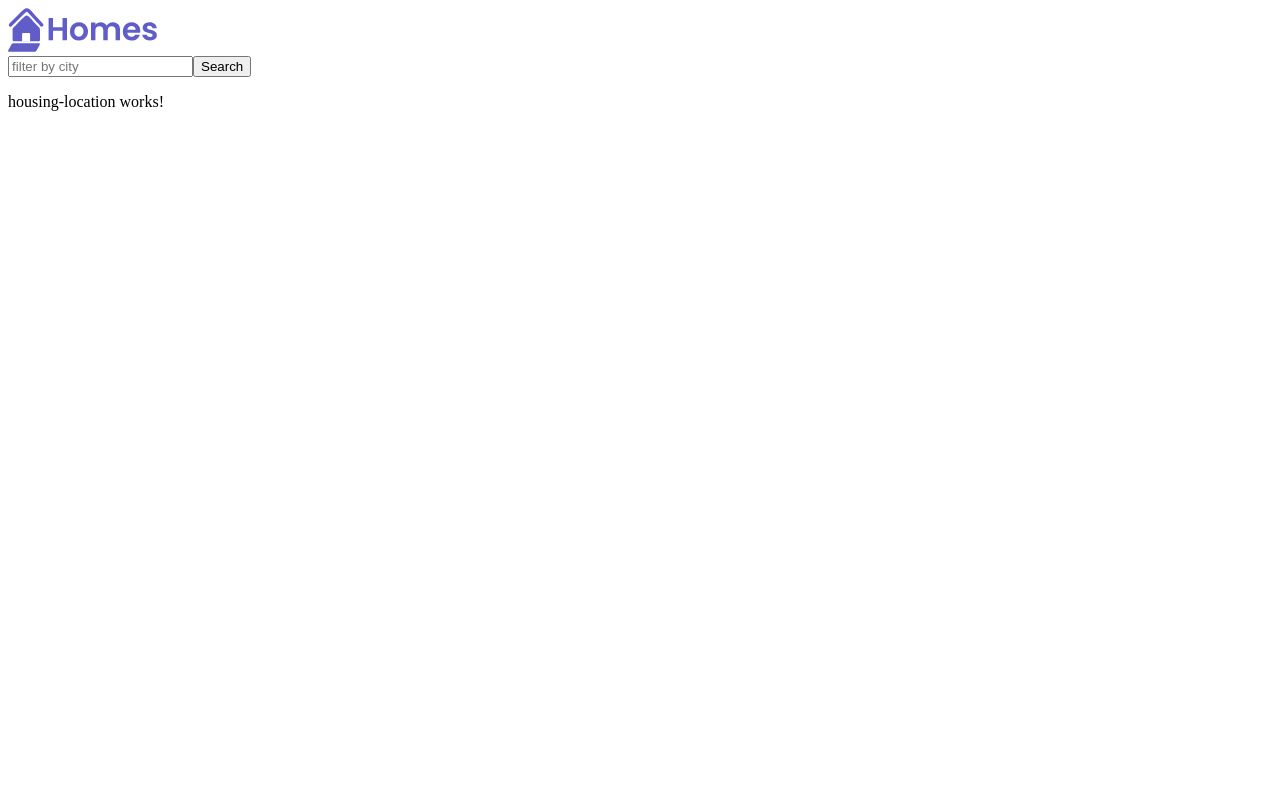
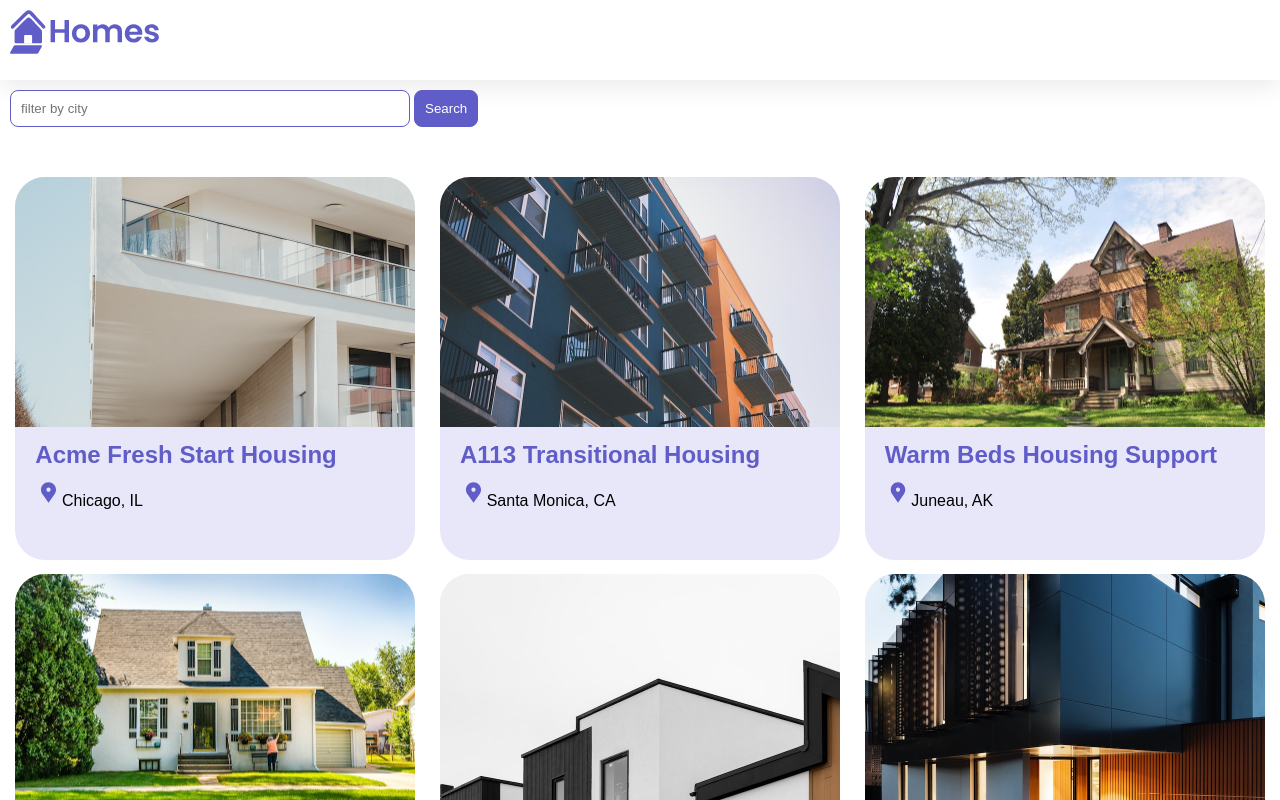
Before and after one commit to justindstein/angular-homes-app, an Angular app: page / in a window 1280 px wide. Shown: the top 800 px of the page. Built offline with nearby package versions, Linux system fonts and the light colour scheme.

Commit message:
Added HousingLocations component and various stylings.

```diff
--- a/src/app/app.component.css
+++ b/src/app/app.component.css
@@ -0,0 +1,13 @@
+/* Put these src/app/app.component.css */
+:host {
+  --content-padding: 10px;
+}
+header {
+  display: block;
+  height: 60px;
+  padding: var(--content-padding);
+  box-shadow: 0px 5px 25px var(--shadow-color);
+}
+.content {
+  padding: var(--content-padding);
+}
--- a/src/app/app.component.ts
+++ b/src/app/app.component.ts
@@ -1,10 +1,11 @@
 import { Component } from '@angular/core';
 import { HomeComponent } from './home/home.component';
-import { HousingLocationComponent } from './housing-location/housing-location.component';
+
 
 @Component({
   standalone: true,
   selector: 'app-root',
+  imports: [HomeComponent],
   template: `
   <main>
     <header class="brand-name">
@@ -13,13 +14,10 @@
     <section class="content">
       <app-home></app-home>
     </section>
-    <section class="results">
-      <app-housing-location></app-housing-location>
-    </section>
   </main>
   `,
   styleUrls: ['./app.component.css'],
-  imports: [HomeComponent, HousingLocationComponent],
+
 })
 export class AppComponent {
   title = 'homes';
--- a/src/app/home/home.component.css
+++ b/src/app/home/home.component.css
@@ -0,0 +1,42 @@
+/* Put these styles in: src/home/home.component.css */
+
+.results {
+  display: grid;
+  column-gap: 14px;
+  row-gap: 14px;
+  grid-template-columns: repeat(auto-fill, minmax(400px, 400px));
+  margin-top: 50px;
+  justify-content: space-around;
+}
+
+input[type="text"] {
+  border: solid 1px var(--primary-color);
+  padding: 10px;
+  border-radius: 8px;
+  margin-right: 4px;
+  display: inline-block;
+  width: 30%;
+}
+
+button {
+  padding: 10px;
+  border: solid 1px var(--primary-color);
+  background: var(--primary-color);
+  color: white;
+  border-radius: 8px;
+}
+
+@media (min-width: 500px) and (max-width: 768px) {
+  .results {
+      grid-template-columns: repeat(2, 1fr);
+  }
+  input[type="text"] {
+      width: 70%;
+  }
+}
+
+@media (max-width: 499px) {
+  .results {
+      grid-template-columns: 1fr;
+  }
+}
--- a/src/app/home/home.component.ts
+++ b/src/app/home/home.component.ts
@@ -1,10 +1,12 @@
 import { Component } from '@angular/core';
 import { CommonModule } from '@angular/common';
+import { HousingLocationComponent } from '../housing-location/housing-location.component';
+import { HousingLocation } from '../housing-location';
 
 @Component({
   selector: 'app-home',
   standalone: true,
-  imports: [CommonModule],
+  imports: [CommonModule, HousingLocationComponent],
   template: `
   <section>
     <form>
@@ -13,11 +15,112 @@
     </form>
   </section>
   <section class="results">
-
+    <app-housing-location *ngFor="let housingLocation of housingLocationList" [housingLocation]="housingLocation"></app-housing-location>
   </section>
   `,
-  styleUrls: ['./home.component.css']
+  styleUrls: ['./home.component.css'],
 })
 export class HomeComponent {
-
+  housingLocationList: HousingLocation[] = [
+    {
+      id: 0,
+      name: 'Acme Fresh Start Housing',
+      city: 'Chicago',
+      state: 'IL',
+      photo: '/assets/bernard-hermant-CLKGGwIBTaY-unsplash.jpg',
+      availableUnits: 4,
+      wifi: true,
+      laundry: true
+    },
+    {
+      id: 1,
+      name: 'A113 Transitional Housing',
+      city: 'Santa Monica',
+      state: 'CA',
+      photo: '/assets/brandon-griggs-wR11KBaB86U-unsplash.jpg',
+      availableUnits: 0,
+      wifi: false,
+      laundry: true
+    },
+    {
+      id: 2,
+      name: 'Warm Beds Housing Support',
+      city: 'Juneau',
+      state: 'AK',
+      photo: '/assets/i-do-nothing-but-love-lAyXdl1-Wmc-unsplash.jpg',
+      availableUnits: 1,
+      wifi: false,
+      laundry: false
+    },
+    {
+      id: 3,
+      name: 'Homesteady Housing',
+      city: 'Chicago',
+      state: 'IL',
+      photo: '/assets/ian-macdonald-W8z6aiwfi1E-unsplash.jpg',
+      availableUnits: 1,
+      wifi: true,
+      laundry: false
+    },
+    {
+      id: 4,
+      name: 'Happy Homes Group',
+      city: 'Gary',
+      state: 'IN',
+      photo: '/assets/krzysztof-hepner-978RAXoXnH4-unsplash.jpg',
+      availableUnits: 1,
+      wifi: true,
+      laundry: false
+    },
+    {
+      id: 5,
+      name: 'Hopeful Apartment Group',
+      city: 'Oakland',
+      state: 'CA',
+      photo: '/assets/r-architecture-JvQ0Q5IkeMM-unsplash.jpg',
+      availableUnits: 2,
+      wifi: true,
+      laundry: true
+    },
+    {
+      id: 6,
+      name: 'Seriously Safe Towns',
+      city: 'Oakland',
+      state: 'CA',
+      photo: '/assets/phil-hearing-IYfp2Ixe9nM-unsplash.jpg',
+      availableUnits: 5,
+      wifi: true,
+      laundry: true
+    },
+    {
+      id: 7,
+      name: 'Hopeful Housing Solutions',
+      city: 'Oakland',
+      state: 'CA',
+      photo: '/assets/r-architecture-GGupkreKwxA-unsplash.jpg',
+      availableUnits: 2,
+      wifi: true,
+      laundry: true
+    },
+    {
+      id: 8,
+      name: 'Seriously Safe Towns',
+      city: 'Oakland',
+      state: 'CA',
+      photo: '/assets/saru-robert-9rP3mxf8qWI-unsplash.jpg',
+      availableUnits: 10,
+      wifi: false,
+      laundry: false
+    },
+    {
+      id: 9,
+      name: 'Capital Safe Towns',
+      city: 'Portland',
+      state: 'OR',
+      photo: '/assets/webaliser-_TPTXZd9mOo-unsplash.jpg',
+      availableUnits: 6,
+      wifi: true,
+      laundry: true
     }
+  ];
+}
--- /dev/null
+++ b/src/app/housing-location.ts
@@ -0,0 +1,10 @@
+export interface HousingLocation {
+  id: number,
+  name: string,
+  city: string,
+  state: string,
+  photo: string,
+  availableUnits: number,
+  wifi: boolean,
+  laundry: boolean,
+}
--- a/src/app/housing-location/housing-location.component.css
+++ b/src/app/housing-location/housing-location.component.css
@@ -0,0 +1,33 @@
+/* Put these styles in: src/app/housing-location/housing-location.component.css */
+
+.listing {
+  background: var(--accent-color);
+  border-radius: 30px;
+  padding-bottom: 30px;
+}
+.listing-heading {
+  color: var(--primary-color);
+  padding: 10px 20px 0 20px;
+}
+.listing-photo {
+  height: 250px;
+  width: 100%;
+  object-fit: cover;
+  border-radius: 30px 30px 0 0;
+}
+.listing-location {
+  padding: 10px 20px 20px 20px;
+}
+.listing-location::before {
+  content: url("/assets/location-pin.svg") / "";
+}
+
+section.listing a {
+  padding-left: 20px;
+  text-decoration: none;
+  color: var(--primary-color);
+}
+section.listing a::after {
+  content: "\203A";
+  margin-left: 5px;
+}
--- a/src/app/housing-location/housing-location.component.ts
+++ b/src/app/housing-location/housing-location.component.ts
@@ -1,17 +1,20 @@
-import { Component } from '@angular/core';
+import { Component, Input } from '@angular/core';
 import { CommonModule } from '@angular/common';
+import { HousingLocation } from '../housing-location';
 
 @Component({
   selector: 'app-housing-location',
   standalone: true,
   imports: [CommonModule],
   template: `
-    <p>
-      housing-location works!
-    </p>
+    <section class="listing">
+      <img class="listing-photo" [src]="housingLocation.photo" alt="Exterior photo of {{housingLocation.name}}">
+      <h2 class="listing-heading">{{housingLocation.name}}</h2>
+      <p class="listing-location">{{housingLocation.city}}, {{housingLocation.state}}</p>
+    </section>
   `,
   styleUrls: ['./housing-location.component.css']
 })
 export class HousingLocationComponent {
-
+  @Input() housingLocation!:HousingLocation;
 }
--- a/src/styles.css
+++ b/src/styles.css
@@ -1 +1,24 @@
-/* You can add global styles to this file, and also import other style files */
+/* Put these styles in: src/styles.css */
+
+* {
+  margin: 0;
+  padding: 0;
+}
+
+body {
+  font-family: 'Be Vietnam Pro', sans-serif;
+}
+:root {
+  --primary-color: #605DC8;
+  --secondary-color: #8B89E6;
+  --accent-color: #e8e7fa;
+  --shadow-color: #E8E8E8;
+}
+
+button.primary {
+  padding: 10px;
+  border: solid 1px var(--primary-color);
+  background: var(--primary-color);
+  color: white;
+  border-radius: 8px;
+}
```
Lines whose indentation alone changed are shown as unchanged.
